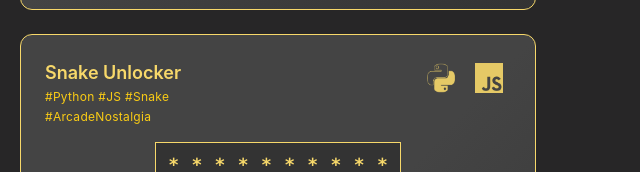
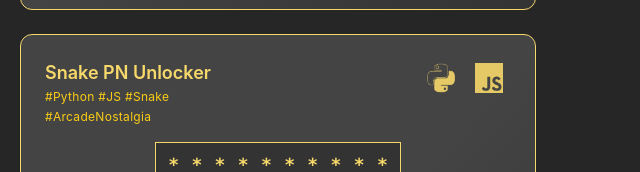
Before and after one commit to rmwizard/ilyabinus-portfolio, a plain HTML site: page index.html in a window 1280 px wide. Shown: the part 1528-1700 px from the top of the page, 632-1272 px from the left. Drawn offline with nearby package versions, Linux system fonts and the light colour scheme; no server answers; a script that the page names is missing.

Commit message:
Update index.html

```diff
--- a/index.html
+++ b/index.html
@@ -448,7 +448,7 @@
                      <!-- Заголовок -->
                      <div>
                         <h3 class="text-lg font-semibold -mb-6 text-[#f7d86a]">
-                           Snake Unlocker
+                           Snake PN Unlocker
                         </h3>
                      </div>
                      <p class="tracking-wide text-xs text-yellow-400 leading-relaxed font-normal mt-2">
```
